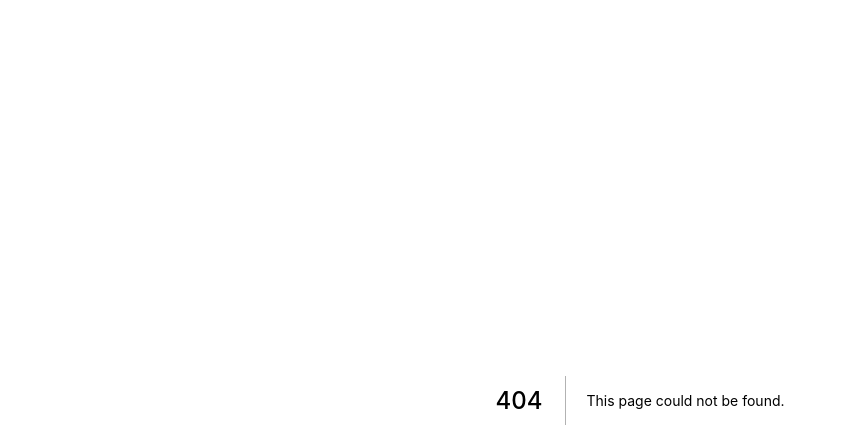
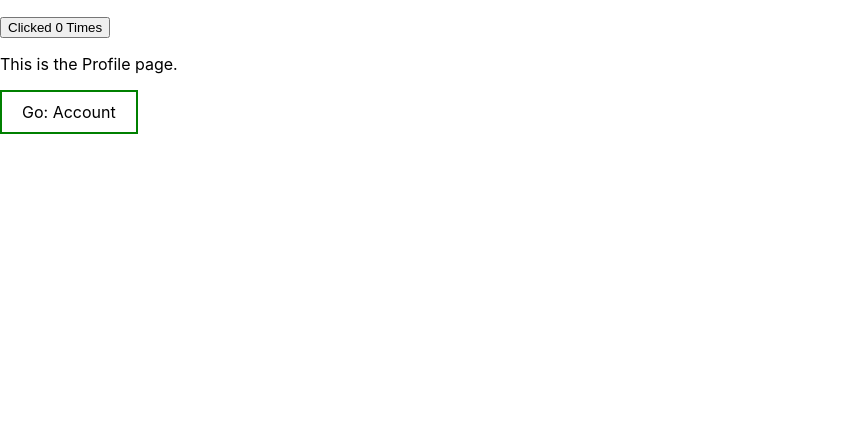
Before and after one commit to Borghese-Gladiator/resume-skills-roadmapper, a Next.js app: page /profile in a window 1280 px wide. Before the commit this address had no page. Shown: the top 448 px of the page, without its empty margins (0-847 px from the left). Built offline with nearby package versions, Linux system fonts and the light colour scheme.

Commit message:
use example pages

```diff
--- /dev/null
+++ b/pages/profile.js
@@ -0,0 +1,17 @@
+import Link from "next/link";
+import DefaultLayout from "../layouts/DefaultLayout";
+
+export default function Profile() {
+  return (
+    <div>
+      <p>This is the Profile page.</p>
+      <p>
+        <Link href="/account">
+          <a className="my-link">Go: Account</a>
+        </Link>
+      </p>
+    </div>
+  );
+}
+
+Profile.Layout = DefaultLayout;
```
Also changed, not shown: pages/account.js (added, +17 -0 lines), pages/index.js (+6 -2 lines).
